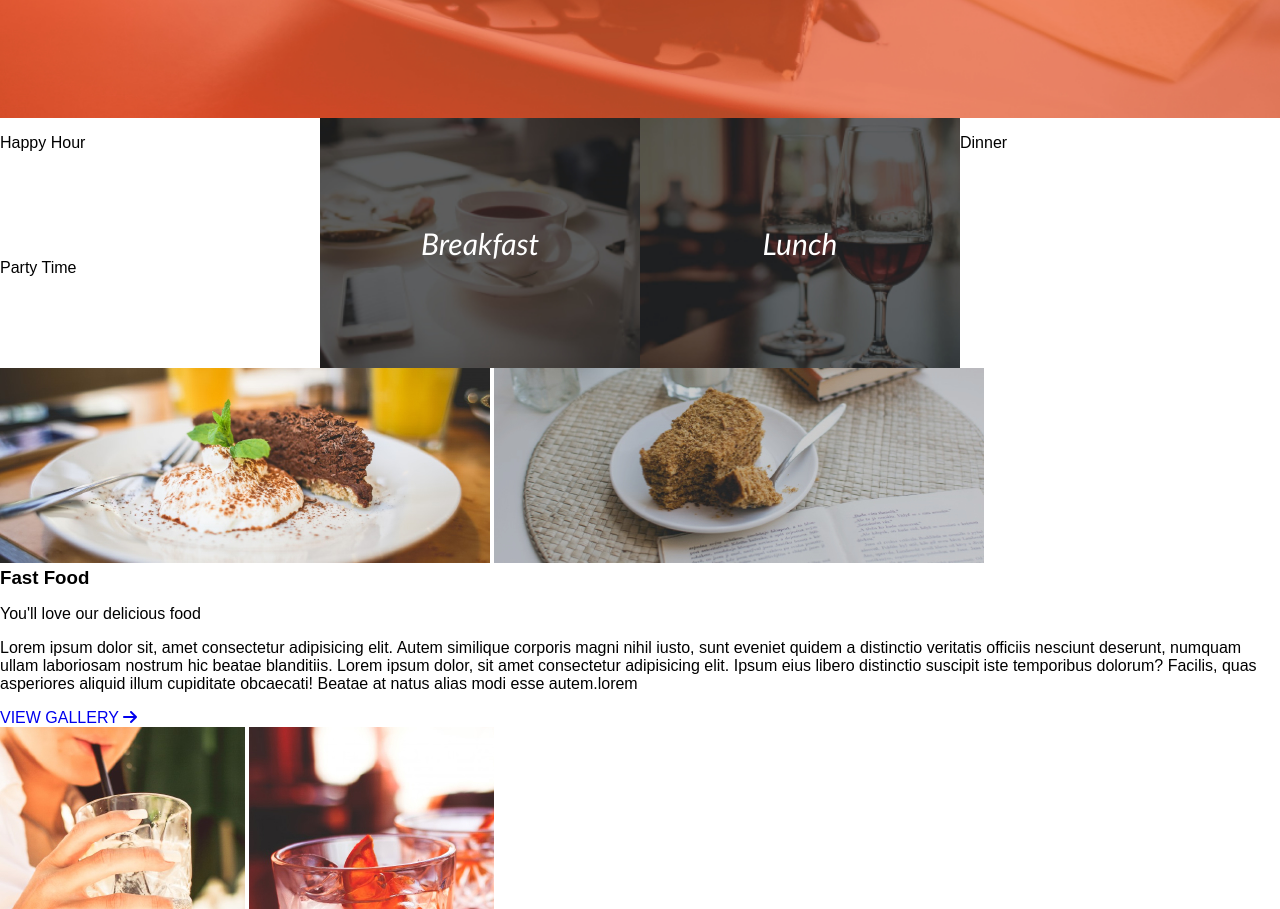
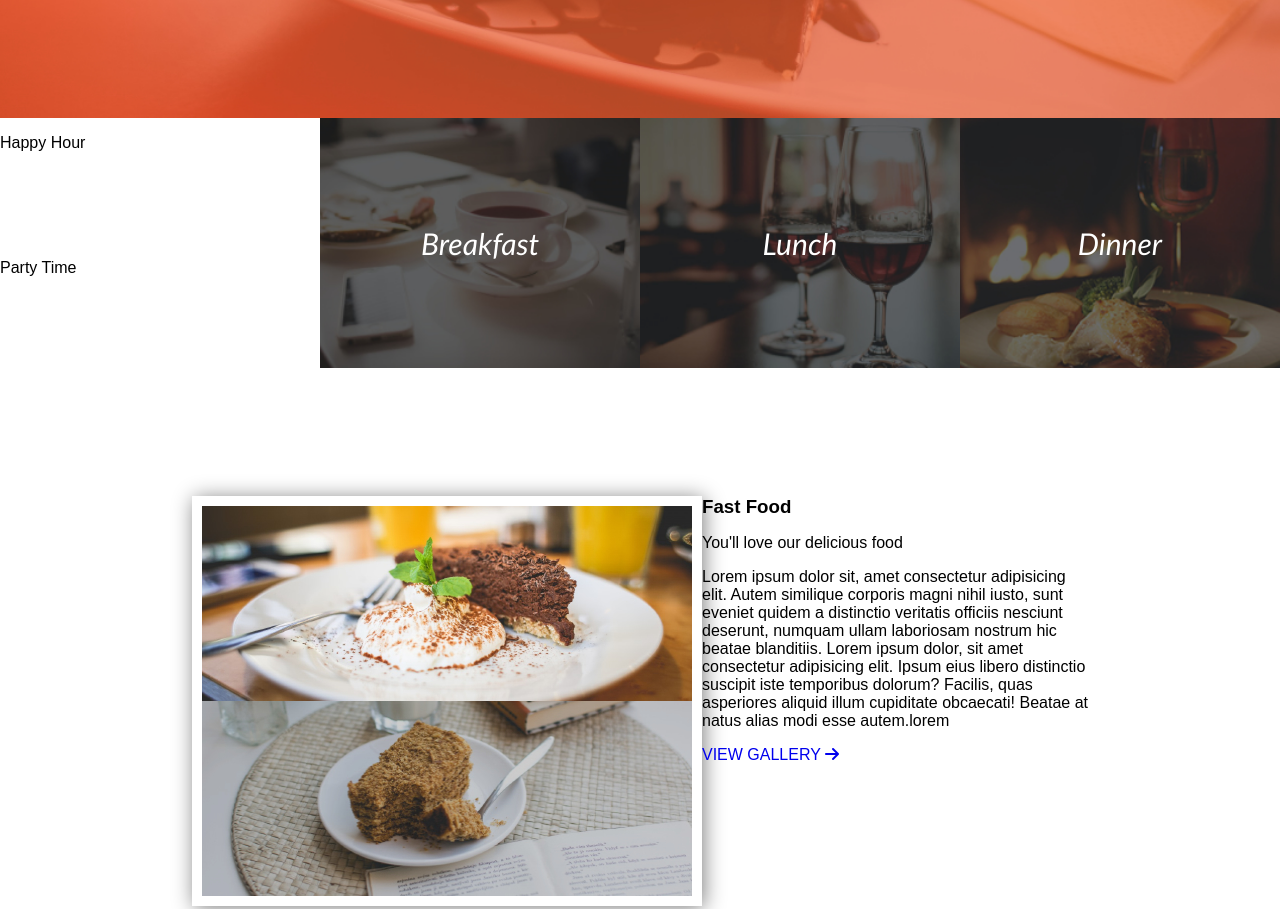
Before and after one commit to nzyokifred/Anitas-Kitchen, a plain HTML site: page index.html in a window 1280 px wide. Shown: the part 582-1491 px from the top of the page. Drawn offline with Linux system fonts and the light colour scheme.

Commit message:
styled class dinner,id fast-food and id images

```diff
--- a/style.css
+++ b/style.css
@@ -95,3 +95,28 @@ p {
     font-family: 'Gill Sans', 'Gill Sans MT', Calibri, 'Trebuchet MS', sans-serif;
     font-style: italic;
 }
+
+.dinner {
+    background: url(/dinner.jpg) no-repeat center;
+    color: #fff;
+    display: flex;
+    justify-content: center;
+    background-size: cover;
+    align-items: center;
+    font-size: 30px;
+    font-family: 'Gill Sans', 'Gill Sans MT', Calibri, 'Trebuchet MS', sans-serif;
+    font-style: italic;
+}
+
+#fast-food {
+    display: flex;
+    width: 70%;
+    margin: 10% auto;
+}
+
+#images {
+    flex-direction: column;
+    display: flex;
+    border: 10px solid #fff;
+    box-shadow: 2px 2px 20px gray;
+}
```
